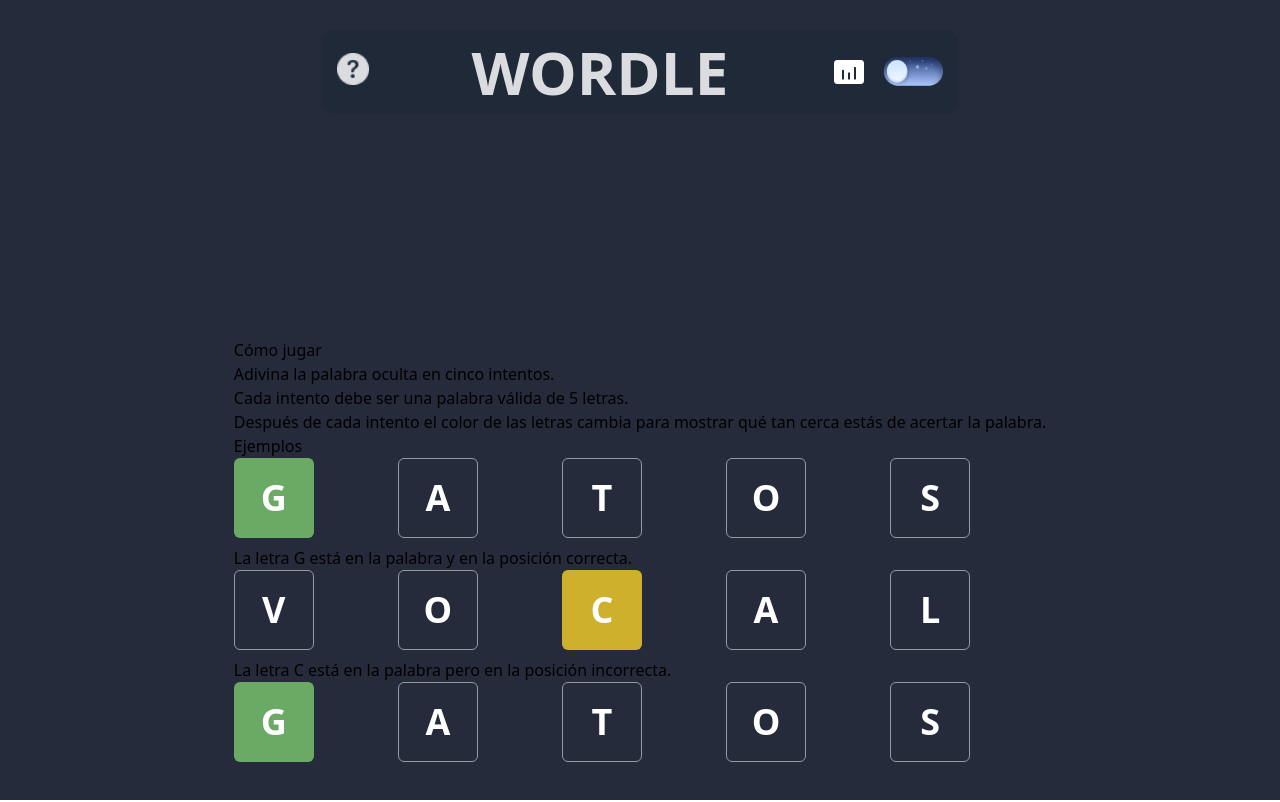
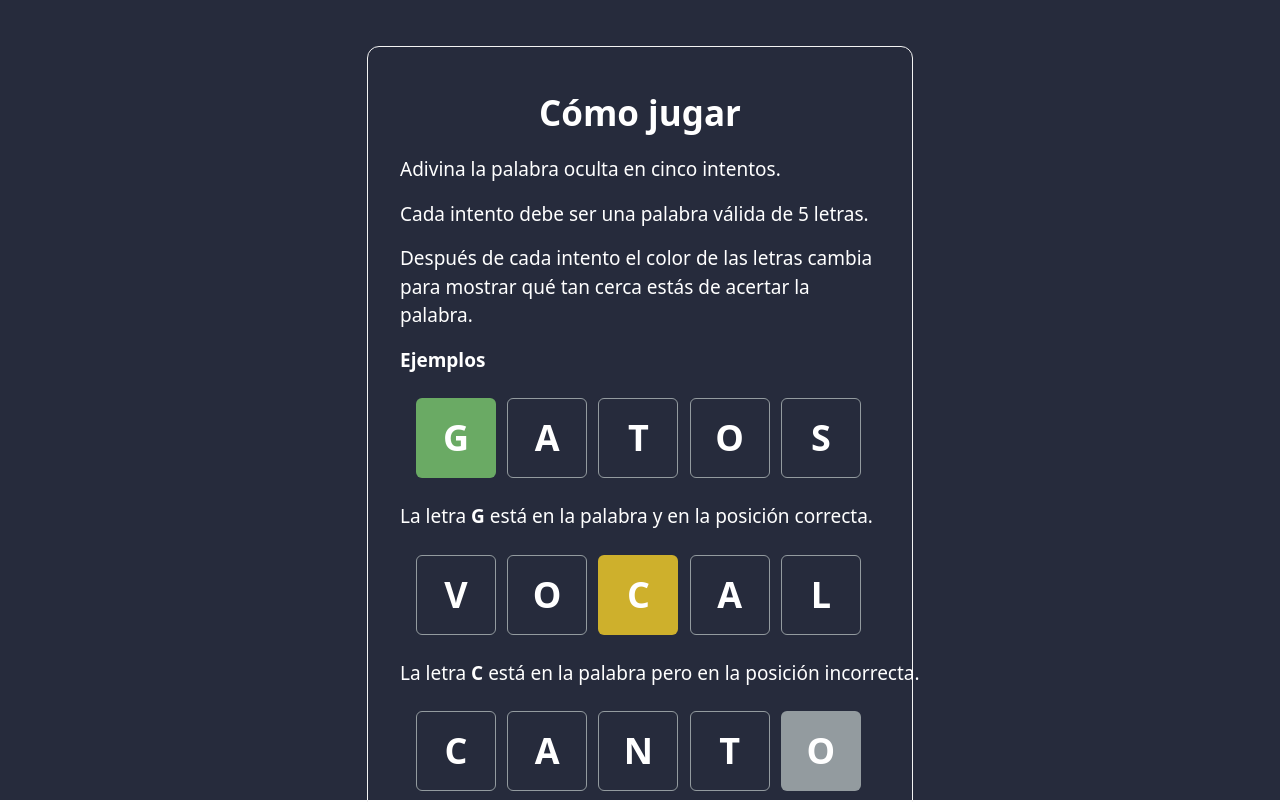
Before and after one commit to juliosantacruz/wordle-app, a React (Vite) app: page / in a window 1280 px wide. Shown: the top 802 px of the page. Built offline with nearby package versions, Linux system fonts and the light colour scheme.

Commit message:
se ajustaron estilos de componente TheRules, Se edito GuessRowSample para TheRules

```diff
--- a/src/components/GuessRowSample.tsx
+++ b/src/components/GuessRowSample.tsx
@@ -4,15 +4,21 @@
 type Props={
     guess:string,
     word:string,
-    isGuessed:boolean
+    isGuessed:boolean,
+    test?:boolean
+    className?:string
   }
 
-export default function GuessRowSample({guess, word, isGuessed}:Props) {
+export default function GuessRowSample({guess, word, isGuessed, test,className}:Props) {
   return (
-    <div className='mb-2 grid grid-cols-5 gap-2'>
+    <div className={`${className?className:' '} mb-2 grid grid-cols-5 gap-2`}>
       {
         new Array(5).fill(0).map((char, i)=>{
-          const bgColor = !isGuessed?'bg-[#939b9f0]': guess[i]===word[i]? 'bg-[#6AAA64]':word.includes(guess[i])? 'bg-[#CEB02C]':'bg-[#fff] border border-[#000000] dark:bg-[#262B3C] dark:border-[#939B9F] '
+          const bgColor = !isGuessed?'bg-[#939B9F]'
+          :guess[i]===word[i]? 'bg-[#6AAA64]'
+          :word.includes(guess[i])&&test? 'bg-[#939B9F]'
+          :word.includes(guess[i])? 'bg-[#CEB02C]'
+          :'bg-[#fff] border border-[#000000] dark:bg-[#262B3C] dark:border-[#939B9F] '
 
 
           return (<div key={'char'+guess[i]+i} className={` size-20 rounded-md ${bgColor} font-bold uppercase text-black dark:text-[#fff] flex justify-center items-center text-4xl`}>{guess[i]}</div>)
--- a/src/components/TheRules.tsx
+++ b/src/components/TheRules.tsx
@@ -1,31 +1,61 @@
-import React from 'react'
-import GuessRowSample from '@/components/GuessRowSample'
+import React from "react";
+import GuessRowSample from "@/components/GuessRowSample";
 
 export default function TheRules() {
   return (
-    <div>
-      <div className="header">
-      Cómo jugar
+    <div className="w-[546px] h-[1018px] rounded-xl px-8 pt-6 border border-[#262B3C]  dark:border-[#F3F3F3] ">
+      <div className="header text-center text-[35px] font-semibold m-4     dark:text-[white] text-[black]">
+        Cómo jugar
       </div>
-      <div className="intro">
-        <p>Adivina la palabra oculta en cinco intentos.</p>
-        <p>Cada intento debe ser una palabra válida de 5 letras.</p>
-        <p>Después de cada intento el color de las letras cambia para mostrar qué tan cerca estás de acertar la palabra.</p>
+      <div className="intro text-[19px] dark:text-[white] text-[black]">
+        <p className="my-4">Adivina la palabra oculta en cinco intentos.</p>
+        <p className="my-4">
+          Cada intento debe ser una palabra válida de 5 letras.
+        </p>
+        <p className="my-4">
+          Después de cada intento el color de las letras cambia para mostrar qué
+          tan cerca estás de acertar la palabra.
+        </p>
       </div>
       <div className="examples">
-        <div className="example">
-          <p>Ejemplos</p>
-          <GuessRowSample guess='gatos' word='ggggg' isGuessed/>
-        </div>
-        <div className="example">
-          <p>La letra G está en la palabra y en la posición correcta.</p>
-          <GuessRowSample guess='vocal' word='cffff' isGuessed/>
-        </div>
-        <div className="example">
-          <p>La letra C está en la palabra pero en la posición incorrecta.</p>
-          <GuessRowSample guess='gatos' word='ggggg' isGuessed/>
-        </div>
+        <p className="font-semibold text-[19px] mb-6 dark:text-[white] text-[black]">
+          Ejemplos
+        </p>
+        <GuessRowSample className="mx-4" guess="gatos" word="ggggg" isGuessed />
+
+        <p className="text-[19px] my-6 dark:text-[white] text-[black]">
+          La letra <strong>G</strong> está en la palabra y en la posición
+          correcta.
+        </p>
+        <GuessRowSample className="mx-4" guess="vocal" word="cffff" isGuessed />
+
+        <p className="text-[19px] my-6 w-full text-nowrap dark:text-[white] text-[black]">
+          La letra <strong>C</strong> está en la palabra pero en la posición
+          incorrecta.
+        </p>
+        <GuessRowSample
+          className="mx-4"
+          guess="canto"
+          word="gggog"
+          isGuessed
+          test
+        />
+        <p className="text-[19px] my-6 dark:text-[white] text-[black]">
+          La letra <strong>O</strong> no está en la palabra.
+        </p>
+        <p className="text-[19px] my-6 dark:text-[white] text-[black]">
+          Puede haber letras repetidas. Las pistas son independientes para cada
+          letra.
+        </p>
+        <p className="text-center text-[19px] my-8  dark:text-[white] text-[black]">
+          ¡Una palabra nueva cada 5 minutos!
+        </p>
+      </div>
+      <div className="footer flex justify-center">
+        <button className="text-white bg-[#6AAA64] w-[256px] h-[44px] rounded font-extrabold text-[28px]">
+          !JUGAR¡
+        </button>
       </div>
     </div>
-  )
+  );
 }
```
